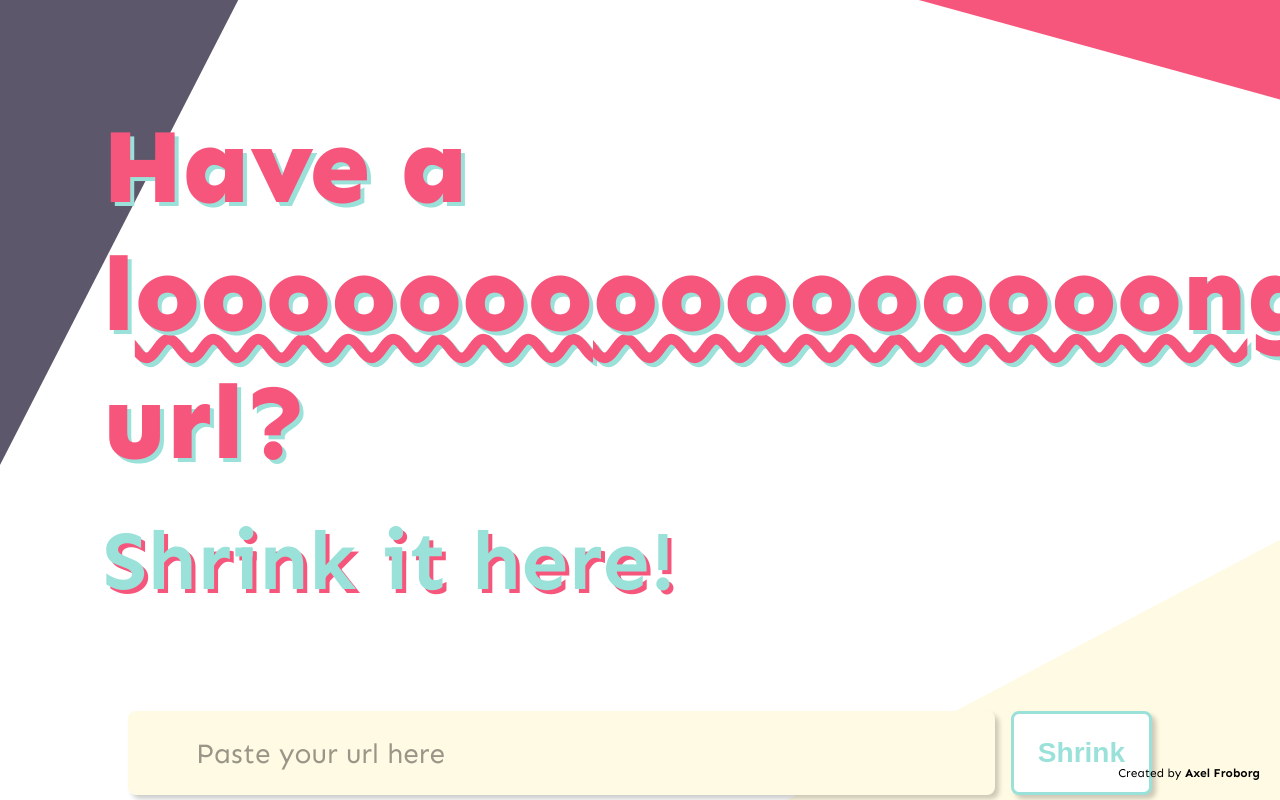
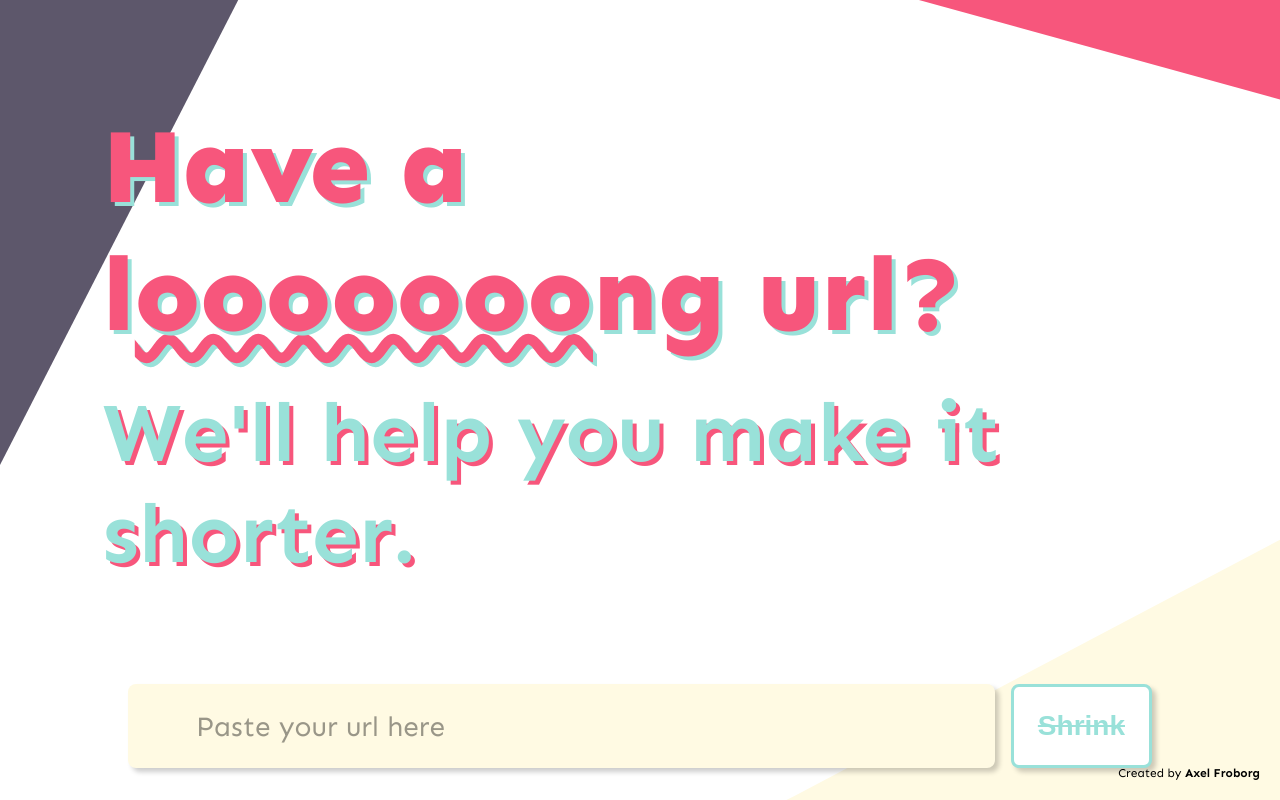
Before and after one commit to afroborg/link-shortener, a Vue app in the folder web/: page / in a window 1280 px wide. Built offline with nearby package versions, Linux system fonts and the light colour scheme; no server answers.

Commit message:
ui changes

```diff
--- a/web/src/pages/url-shortener/url-shortener.ts
+++ b/web/src/pages/url-shortener/url-shortener.ts
@@ -19,10 +19,14 @@ export default Vue.extend<any, any, any, any>({
   computed: {
     fullShortLink() {
       return this.shortLink ? config.apiUrl + this.shortLink : '';
+    },
+    placeholder() {
+      return window.location.href + 'abc123';
     }
   },
   methods: {
-    shrinkUrl() {
+    shrinkUrl(e: Event) {
+      e.preventDefault();
       this.makingRequest = true;
       axios
         .post(config.apiUrl + 'new', { link: this.originalUrl })
--- a/web/src/pages/url-shortener/url-shortener.vue
+++ b/web/src/pages/url-shortener/url-shortener.vue
@@ -1,10 +1,10 @@
 <template>
   <div class="url-shortener">
     <div class="text--container">
-      <h1>Have a <br />l<span>ooooooooon</span>g url?</h1>
-      <h2>Shrink it here!</h2>
+      <h1>Have a <br />l<span></span>ng url?</h1>
+      <h2>We'll help you make it shorter.</h2>
     </div>
-    <div class="input-fields--container">
+    <form class="input-fields--container" @submit="shrinkUrl">
       <input-field
         label="Paste your url here"
         icon="link"
@@ -13,20 +13,28 @@
       />
       <cooler-button
         text="Shrink"
-        @click="shrinkUrl"
         :loading="makingRequest"
+        :disabled="originalUrl === ''"
       />
-    </div>
+    </form>
     <div class="input-fields--container">
       <input-field
         :value="fullShortLink"
         name="shortLink"
         icon="rocket"
-        :disabled="shortLink === ''"
-        label="Your link will display here"
+        :disabled="true"
+        :label="
+          shortLink === ''
+            ? placeholder
+            : 'Here\'s your new (and improved) link'
+        "
       />
-      <cooler-button text="Copy" />
-      <cooler-button text="Customize" />
+      <cooler-button
+        text="Copy"
+        class="copy-button"
+        :disabled="fullShortLink === ''"
+      />
+      <cooler-button text="Customize" :disabled="fullShortLink === ''" />
     </div>
   </div>
 </template>
```
